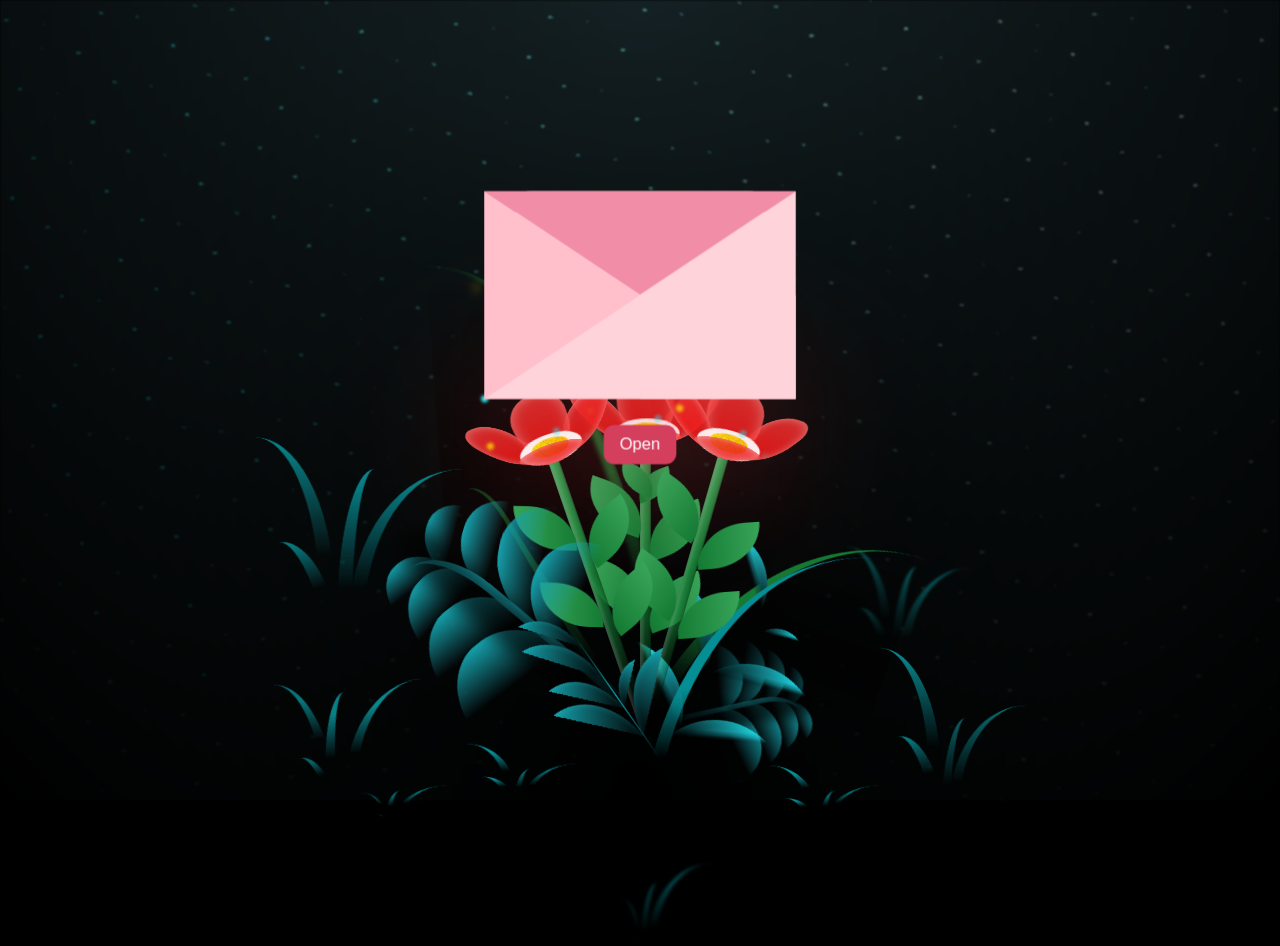
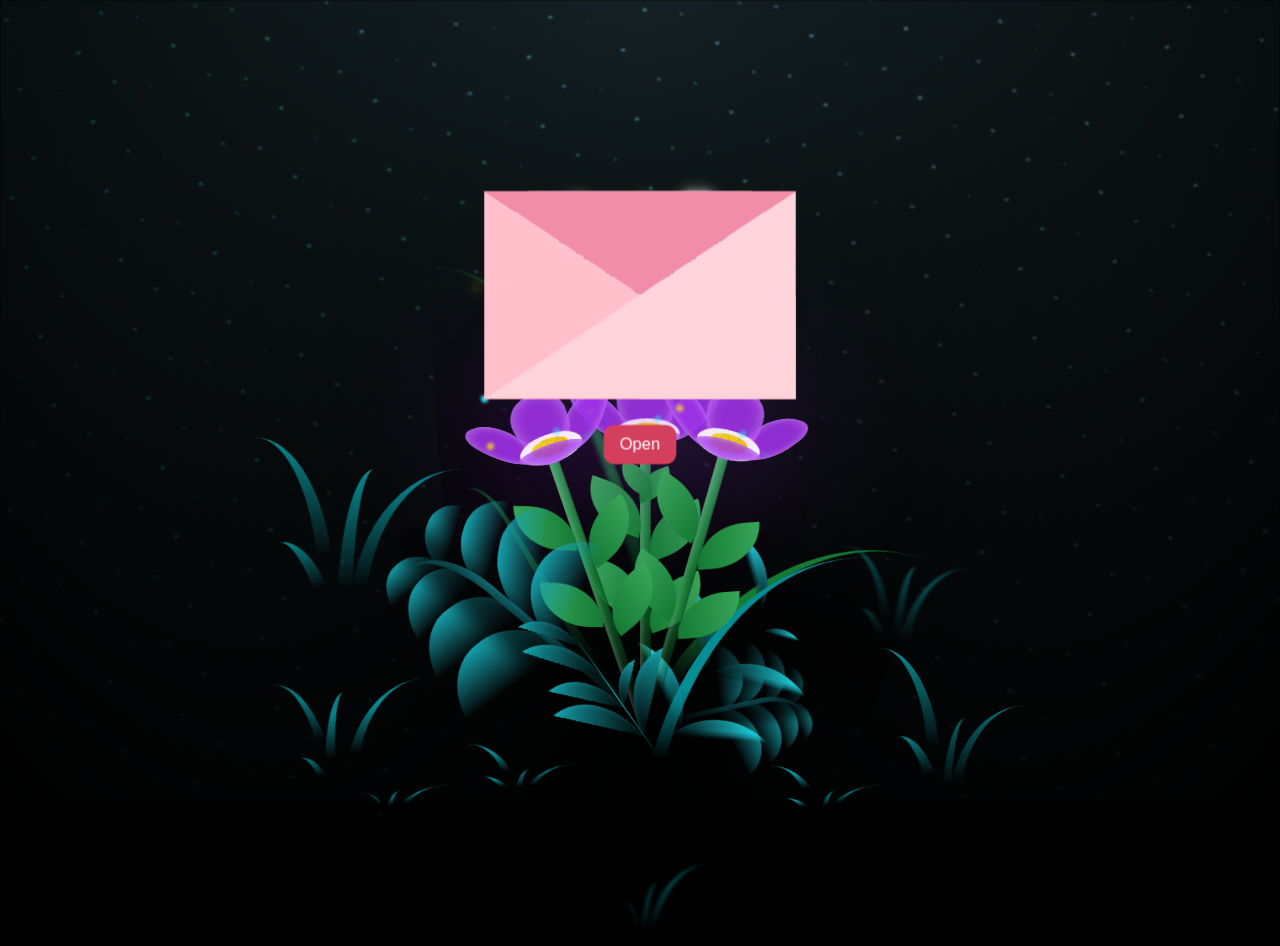
Before and after one commit to hatdog123-lab/1512, a plain HTML site: page index.html in a window 1280 px wide. Drawn offline with Linux system fonts and the light colour scheme.

Commit message:
Add files via upload

```diff
--- a/index.html
+++ b/index.html
@@ -16,6 +16,8 @@
             <div class="envelope"></div>
             <div class="letter">
                 <h1>Hi my love❤️</h1>
+                <p>I'm always proud of you, forever greatful for having you in my like,
+                    i've found my missing piece, iloveyouu</p>
             </div>
         </div>
         <div class="buttons">
--- a/style.css
+++ b/style.css
@@ -102,7 +102,7 @@ body {
 
 .letter {
     position: absolute;
-    top: 0;
+    top: 2;
     width: 80%;
     height: 80%;
     background-color: #FFF5F7;
@@ -115,8 +115,15 @@ body {
 .letter h1 {
     text-align: center;
     font-size: 24px;
-    margin-top: 30px;
+    margin-top: 0px;
     color: #D43F5E;
+    font-weight: bold;
+}
+.letter p {
+    text-align: center;
+    font-size: 15px;
+    margin-top: 10px;
+    color: #000000;
     font-weight: bold;
 }
 
@@ -322,7 +329,7 @@ button:hover {
   transform: translate(-50%, -100%);
   width: 8vmin;
   height: 8vmin;
-  background-color: #e73030;
+  background-color: #9e30e7;
   filter: blur(10vmin);
 }
 .flower__leaf {
@@ -332,8 +339,8 @@ button:hover {
   width: 8vmin;
   height: 11vmin;
   border-radius: 51% 49% 47% 53%/44% 45% 55% 69%;
-  background-color: #e73030;
-  background-image: linear-gradient(to top, #ec1010, #e73030);
+  background-color:  #9e30e7;
+  background-image: linear-gradient(to top,  #9e30e7,  #9e30e7);
   transform-origin: bottom center;
   opacity: 0.9;
   box-shadow: inset 0 0 2vmin rgba(255, 255, 255, 0.5);
@@ -353,7 +360,7 @@ button:hover {
   transform-origin: bottom left;
   border-radius: 4vmin 10vmin 4vmin 4vmin;
   transform: translate(0%, 18%) rotateX(70deg) rotate(-43deg);
-  background-image: linear-gradient(to top, #ec1010, #e73030);
+  background-image: linear-gradient(to top,  #9e30e7, #9e30e7);
   z-index: 1;
   opacity: 0.8;
 }
```
